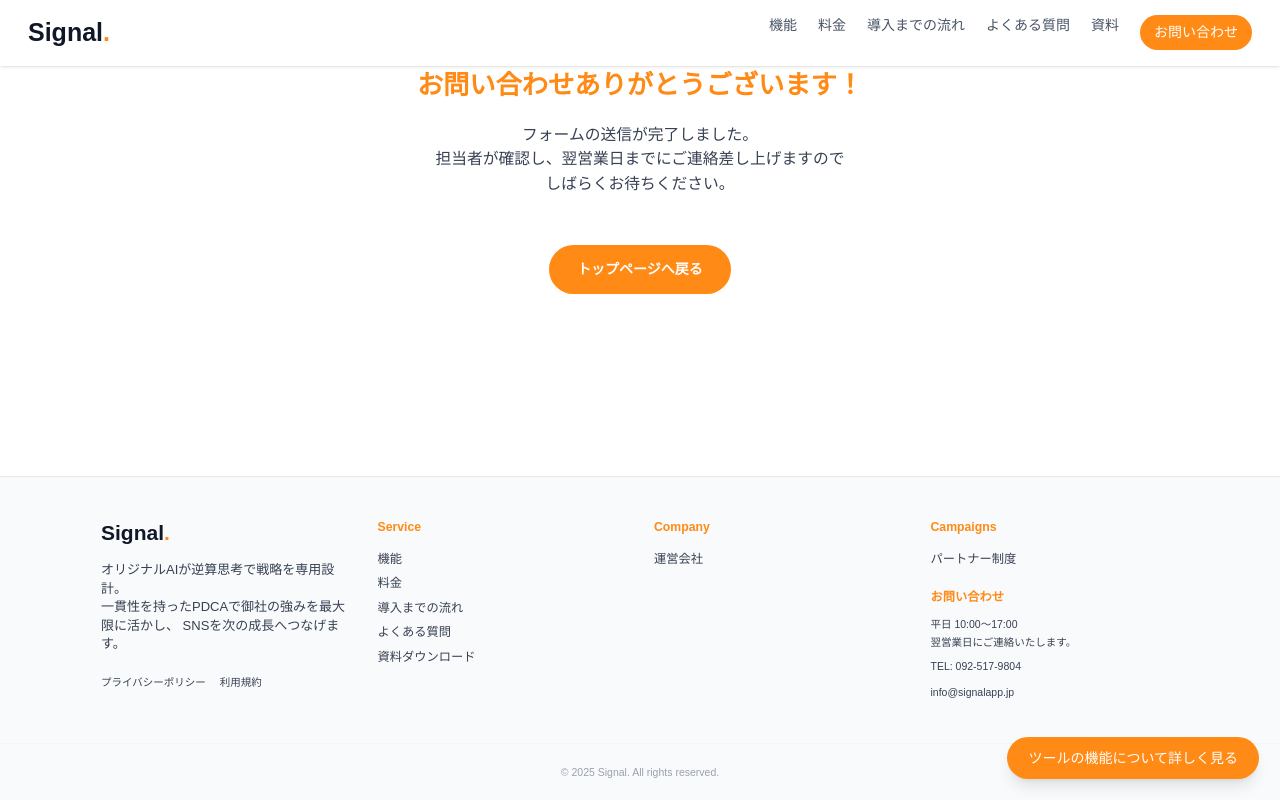
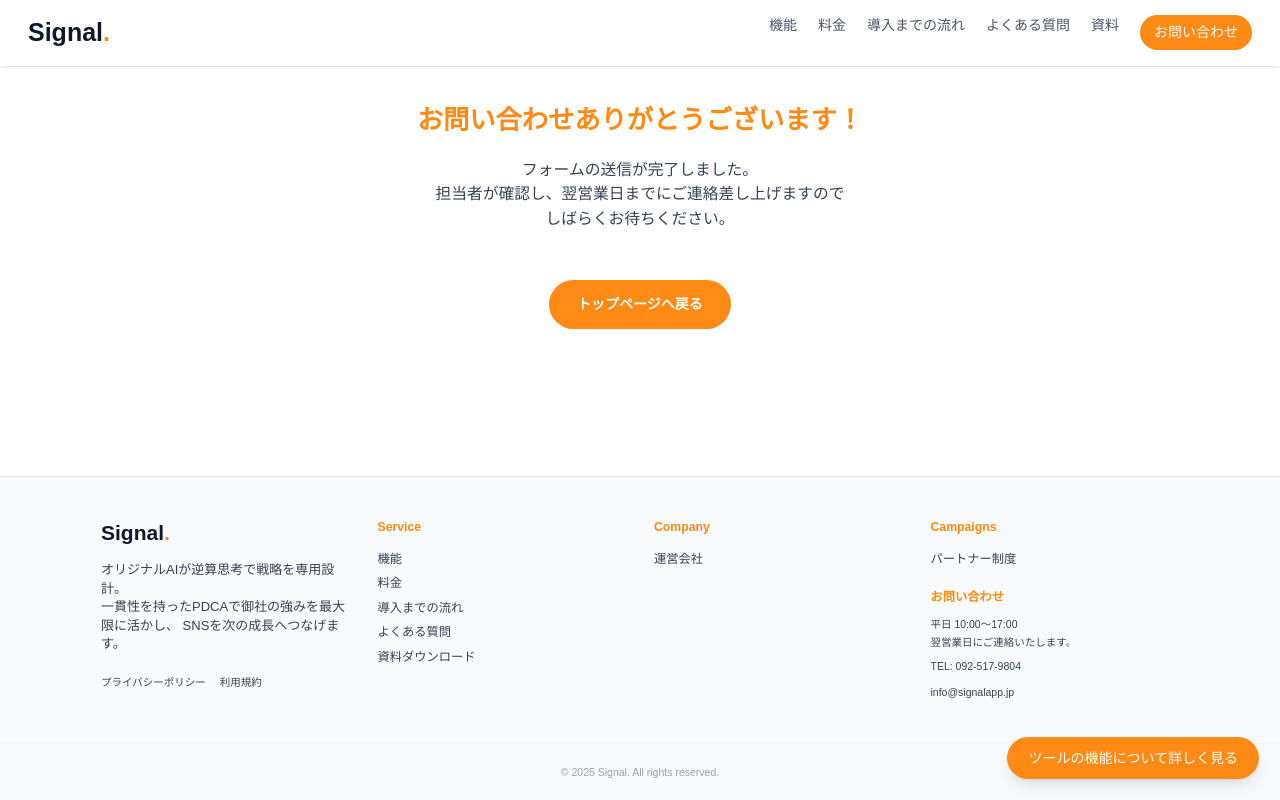
Before and after one commit to mogcia-app/signal-hp, a Next.js app: page /thankyou in a window 1280 px wide. Built offline with nearby package versions, Linux system fonts and the light colour scheme.

Commit message:
“サンキュー”

```diff
--- a/src/app/thankyou/page.tsx
+++ b/src/app/thankyou/page.tsx
@@ -1,6 +1,6 @@
 export default function ThankYouPage() {
   return (
-    <div className="max-w-4xl mx-auto py-20 px-6 text-center">
+    <div className="max-w-4xl mx-auto py-30 px-6 text-center">
       <h1 className="text-3xl font-bold mb-6 text-[#ff8a15]">お問い合わせありがとうございます！</h1>
       <p className="text-gray-700 text-lg mb-6">
         フォームの送信が完了しました。<br />
```
